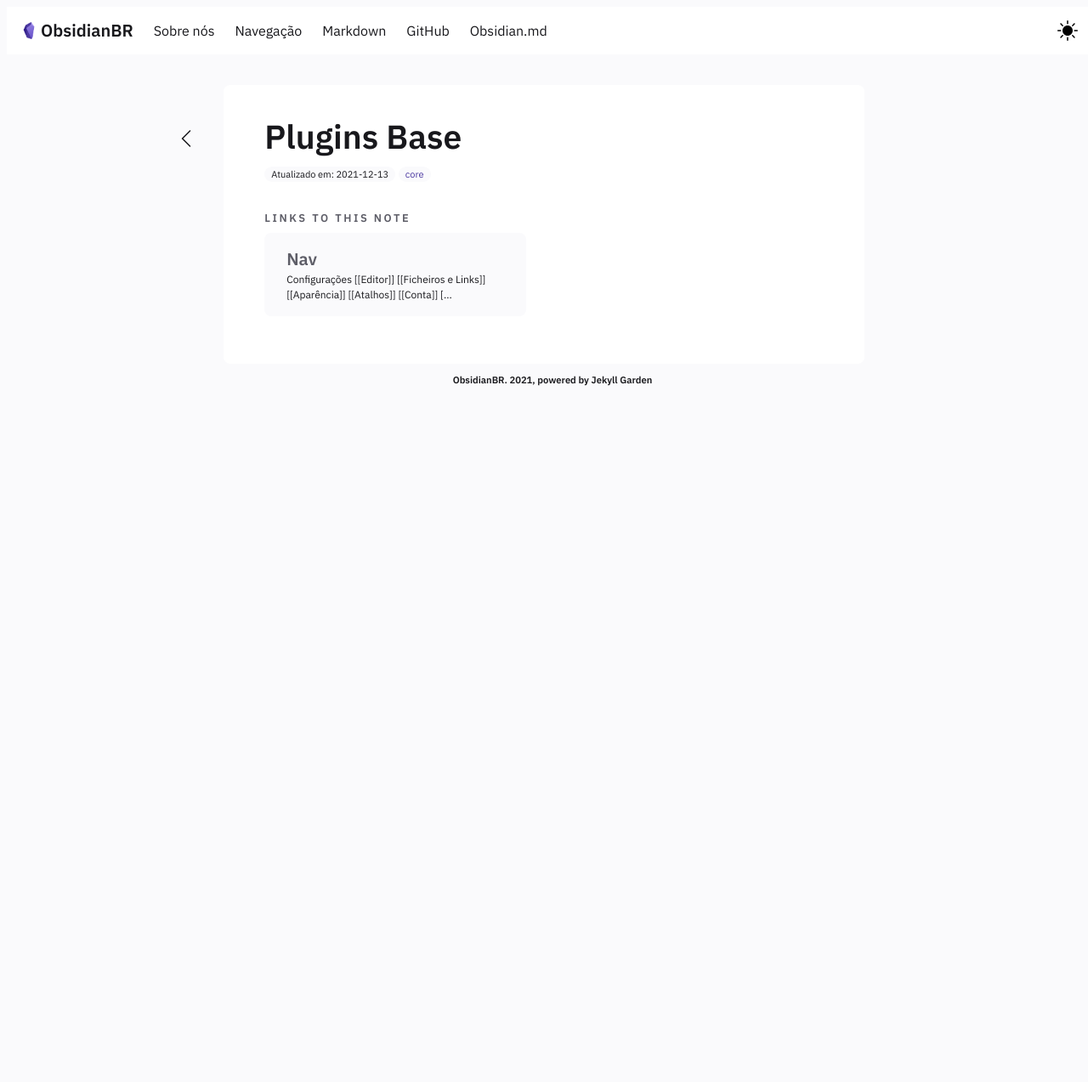
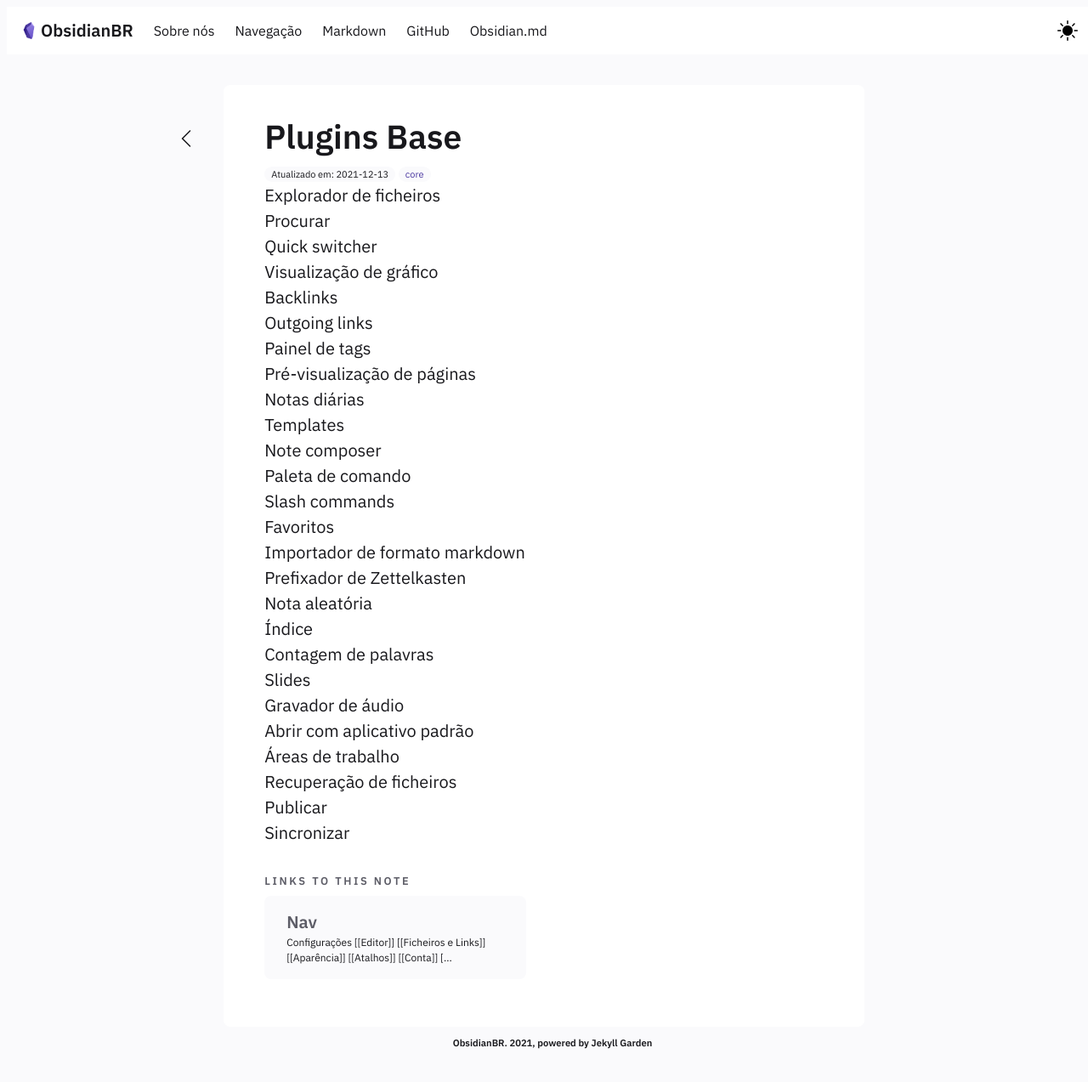
Before and after one commit to obsidianbr/obsidianbr.github.io, a Jekyll site: the page built from _notes/Public/Core/Plugins Base.md, in a window 1280 px wide and 1303 px high. Shown: the top 1273 px of the window at 85% size. Built offline with Jekyll 4.4.1, drawn with Linux system fonts in a browser that asks for light colours.

Commit message:
Update Plugins Base.md

```diff
--- a/_notes/Public/Core/Plugins Base.md
+++ b/_notes/Public/Core/Plugins Base.md
@@ -4,3 +4,55 @@ notetype : feed
 date : 13-12-2021
 tags: core
 ---
+
+##### Explorador de ficheiros
+
+##### Procurar
+
+##### Quick switcher
+
+##### Visualização de gráfico
+
+##### Backlinks
+
+##### Outgoing links
+
+##### Painel de tags
+
+##### Pré-visualização de páginas
+
+##### Notas diárias
+
+##### Templates
+
+##### Note composer
+
+##### Paleta de comando
+
+##### Slash commands
+
+##### Favoritos
+
+##### Importador de formato markdown
+
+##### Prefixador de Zettelkasten
+
+##### Nota aleatória
+
+##### Índice
+
+##### Contagem de palavras
+
+##### Slides
+
+##### Gravador de áudio
+
+##### Abrir com aplicativo padrão
+
+##### Áreas de trabalho
+
+##### Recuperação de ficheiros
+
+##### Publicar
+
+##### Sincronizar
```
